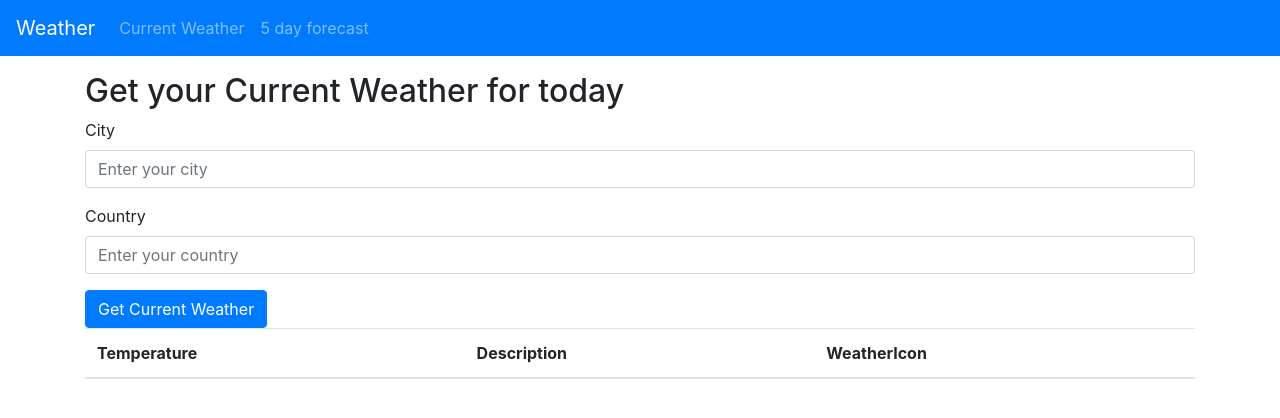
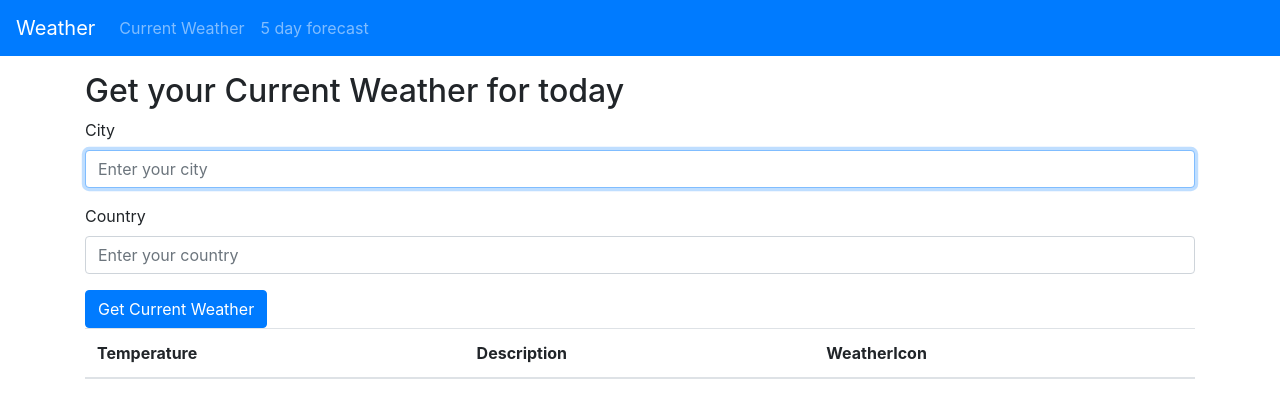
Before and after one commit to MattarMo/React---weatherApp, a React app: page / in a window 1280 px wide. Shown: the top 418 px of the page. Built offline with nearby package versions, Linux system fonts and the light colour scheme.

Commit message:
no change yet

```diff
--- a/src/components/CurrentWeather/DisplayWeather.jsx
+++ b/src/components/CurrentWeather/DisplayWeather.jsx
@@ -35,7 +35,7 @@ const DisplayWeather = props => {
 DisplayWeather.propTypes = {
   temperature: PropTypes.number,
   description: PropTypes.string,
-  icon: PropTypes.symbol,
+  icon: PropTypes.string,
   error: PropTypes.string
 };
 
--- a/src/components/CurrentWeather/EnterLocationWeather.jsx
+++ b/src/components/CurrentWeather/EnterLocationWeather.jsx
@@ -13,6 +13,7 @@ const EnterLocation = props => {
             type="text"
             name="city"
             placeholder="Enter your city"
+            autoFocus={true}
           />
         </div>
         <div className="form-group">
--- a/src/components/CurrentWeather/Weather.jsx
+++ b/src/components/CurrentWeather/Weather.jsx
@@ -2,10 +2,11 @@ import React, { Component } from 'react';
 import axios from 'axios';
 import EnterLocationWeather from './EnterLocationWeather.jsx';
 import DisplayWeather from './DisplayWeather.jsx';
+import { connect } from 'react-redux';
 
 const API_KEY = '3958ce557d2539d832f7953ea777aa82';
 
-export default class CurrentWeather extends Component {
+class CurrentWeather extends Component {
   constructor(props) {
     super(props);
     this.state = {
@@ -68,3 +69,5 @@ export default class CurrentWeather extends Component {
     );
   }
 }
+
+export default connect()(CurrentWeather);
```
